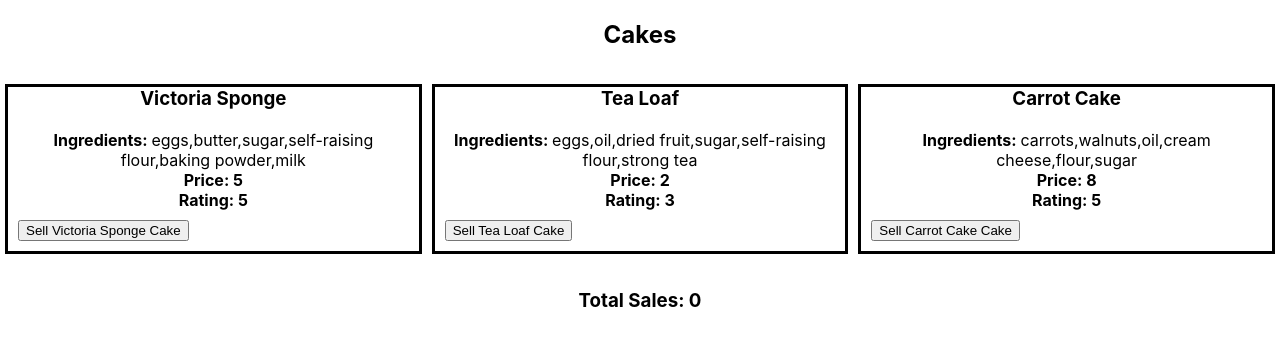
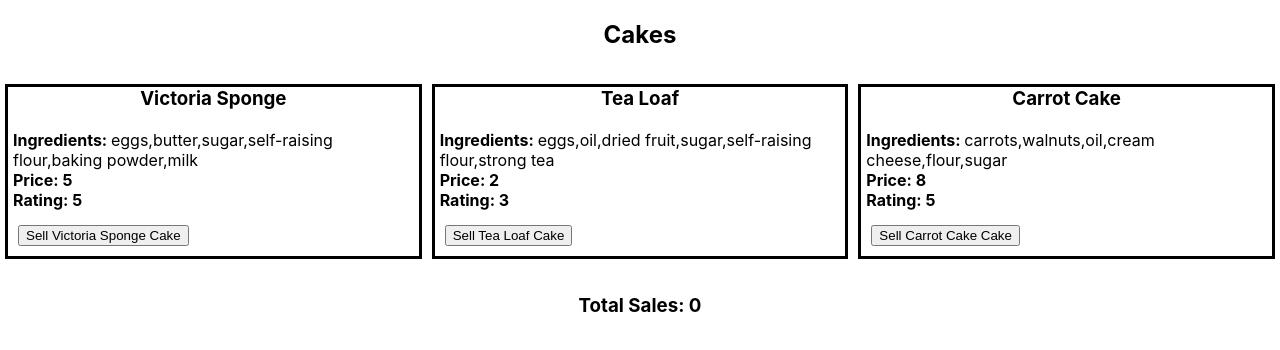
Before and after one commit to sahilpatel1906/Cakes, a React (Create React App) app: page / in a window 1280 px wide. Shown: the top 350 px of the page. Built offline with nearby package versions, Linux system fonts and the light colour scheme.

Commit message:
updated css for article tag in recipe containing info on cakes

```diff
--- a/src/components/Recipe.css
+++ b/src/components/Recipe.css
@@ -10,7 +10,8 @@
 }
 
 #cake-info{
-    text-align: center;
+    text-align: left;
+    margin: 5px;
 }
 
 #ingredients-list{
```
